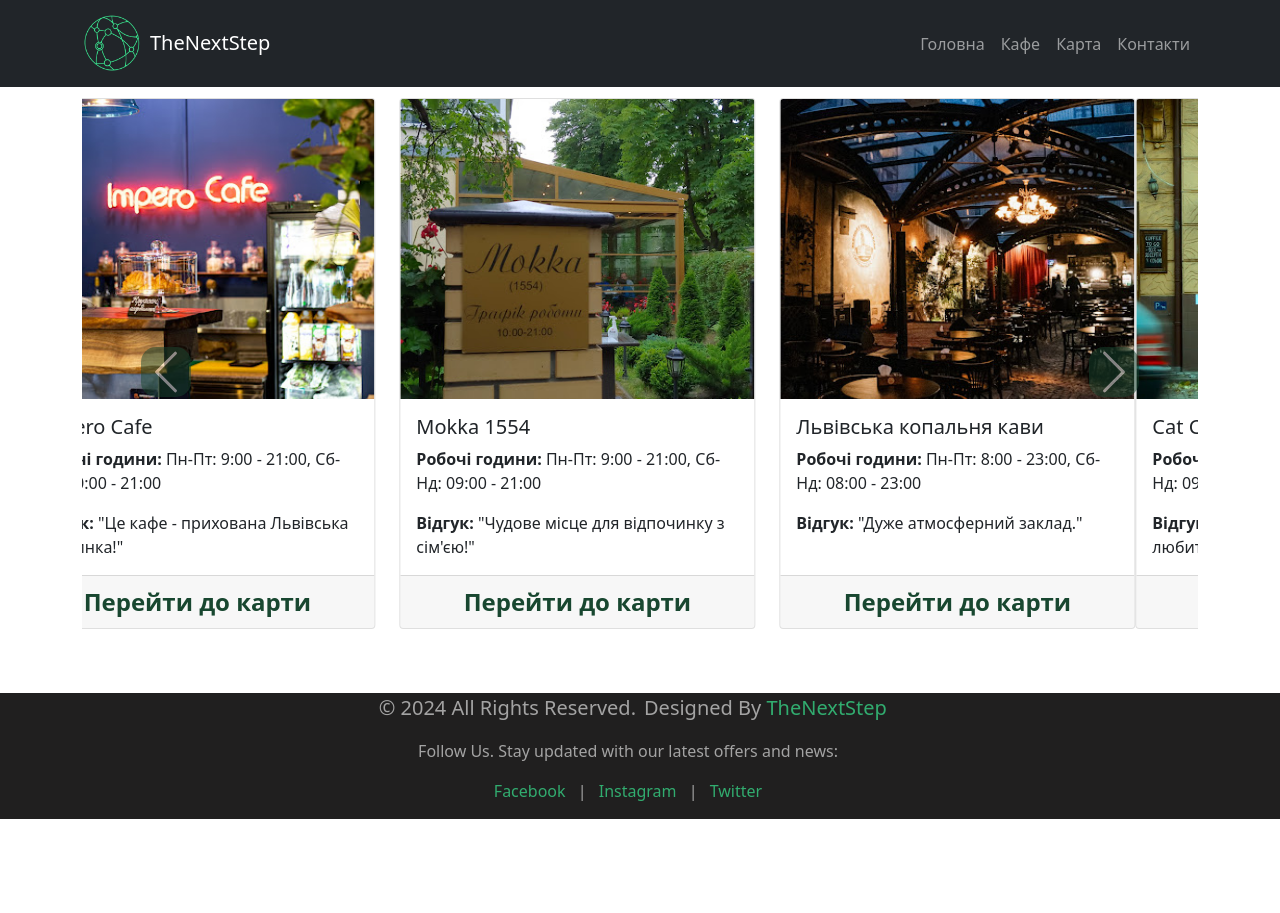
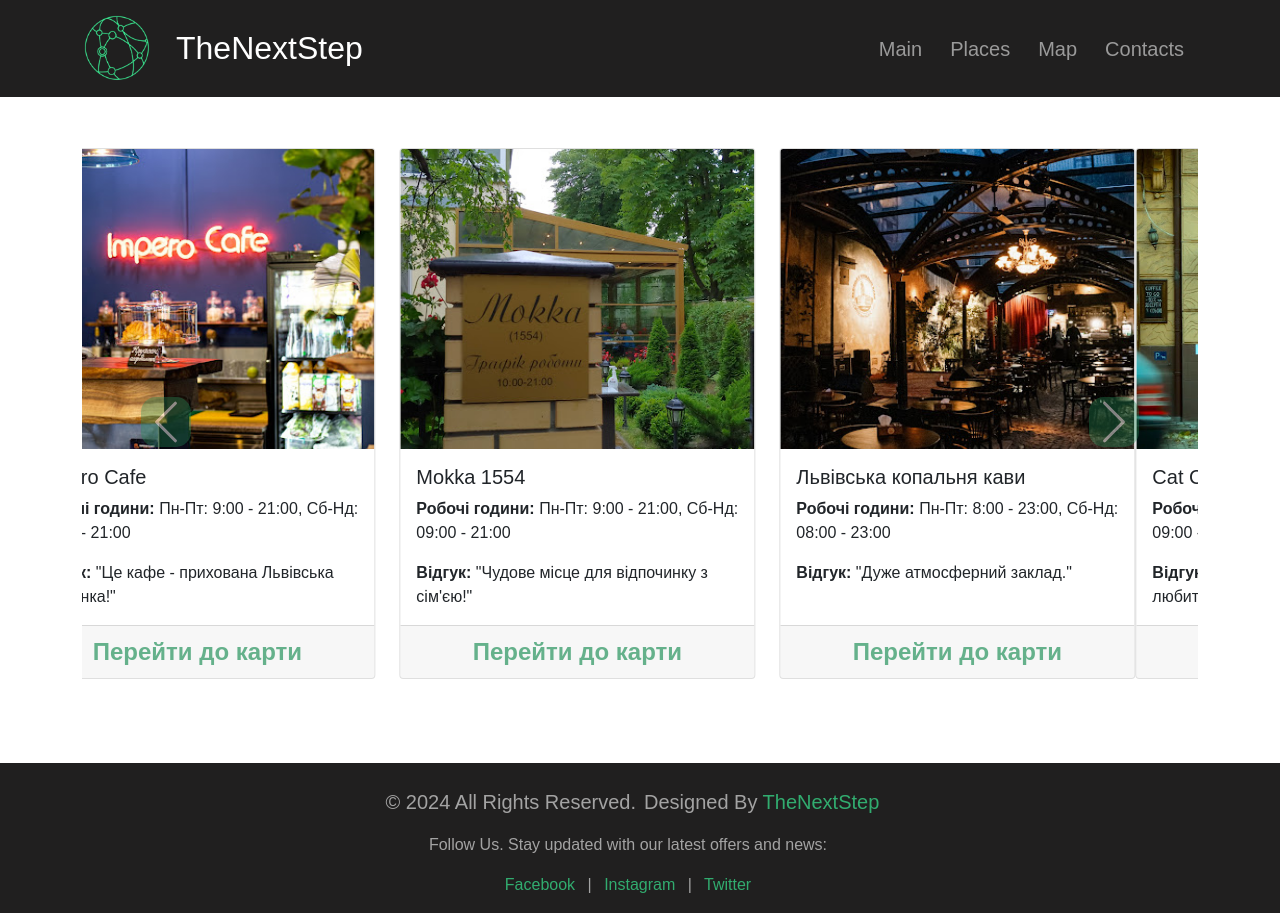
Before and after one commit to Flariii/TheNextStep_website, a website: page public/index.html in a window 1280 px wide. Before the commit the page ends 819 px from the top, so only its background shows below. Drawn offline with nearby package versions, Linux system fonts and the light colour scheme.

Commit message:
add corrections to header

```diff
--- a/public/index.html
+++ b/public/index.html
@@ -9,39 +9,51 @@
     <link rel="stylesheet" href="styles.css">
 </head>
 <body>
-    <div class="wrapper">
-        <nav class="navbar navbar-expand-lg navbar-dark bg-dark fixed-top ">
-            <div class="container">
-                <!-- Логотип -->
-                <span class="navbar-brand  d-flex align-items-center">
-                    <img src="images/logo.png" alt="Логотип" width="60"  class="d-inline-block align-text-top me-2">
-                    TheNextStep</span>
+    <div class="wrapper d-flex flex-column">
 
-                <!-- Кнопка для мобільного меню -->
-                <button class="navbar-toggler" type="button" data-bs-toggle="collapse" data-bs-target="#navbarNav" aria-controls="navbarNav" aria-expanded="false" aria-label="Toggle navigation">
+        <header class="header-navbar">
+            <nav class="navbar navbar-expand-lg navbar-dark fixed-top ">
+                <div class="container fs-5">
+                    <!-- logo -->
+                    <div class="navbar-brand d-flex align-items-center">
+                        <img src="images/green_logo.png" alt="Логотип" class="d-inline-block align-text-top me-4" style="width: 70px;">
+                        <span class="fs-2 text-sm-center">TheNextStep</span>
+                    </div>
+
+                    <!-- mobile menu button -->
+                    <button class="navbar-toggler"
+                        type="button"
+                        data-bs-toggle="collapse"
+                        data-bs-target="#navbar"
+                        aria-controls="navbar"
+                        aria-expanded="false"
+                        aria-label="Toggle navigation"
+                    >
                         <span class="navbar-toggler-icon"></span>
                     </button>
 
-                <!-- Навігаційні посилання -->
-                <div class="collapse navbar-collapse" id="navbarNav">
+                    <!-- navbar links -->
+                    <div class="collapse navbar-collapse" id="navbar">
                         <ul class="navbar-nav ms-auto">
                             <li class="nav-item">
-                            <a class="nav-link" href="#top">Головна</a>
+                                <a class="nav-link" href="#top">Main</a>
                             </li>
                             <li class="nav-item">
-                            <a class="nav-link" href="#card">Кафе</a>
+                                <a class="nav-link" href="#card">Places</a>
                             </li>
                             <li class="nav-item">
-                            <a class="nav-link" href="#map">Карта</a>
+                                <a class="nav-link" href="#map">Map</a>
                             </li>
                             <li class="nav-item">
-                            <a class="nav-link" href="#contact">Контакти</a>
+                                <a class="nav-link" href="#contact">Contacts</a>
                             </li>
                         </ul>
                     </div>
                 </div>
             </nav>
+        </header>
 
+        <main class="flex-grow-1">
             <div id="card" class="container mt-5">
                 <div id="cardCarousel" class="carousel slide d-none d-md-block" data-bs-ride="carousel">
                     <div class="carousel-inner">
@@ -141,7 +153,7 @@
                         </div>
                     </div>
 
-                <!-- Кнопки для навігації -->
+                    <!-- slider navigation buttons -->
                     <button class="carousel-control-prev" type="button" data-bs-target="#cardCarousel" data-bs-slide="prev">
                         <span class="carousel-control-prev-icon" aria-hidden="true"></span>
                         <span class="visually-hidden">Previous</span>
@@ -244,6 +256,7 @@
             <div class="container map-container mt-5">
                 <div id="map"></div>
             </div>
+        </main>
 
         <footer id="contact" class="footer" style="background-color: #201f1f; color: #e3e3e3ac; margin-top: 20px;">
             <div class="container-fluid">
--- a/public/script.js
+++ /dev/null
@@ -1,29 +0,0 @@
-
-    // Ініціалізація карти
-    var map = L.map('map').setView([49.8397, 24.0297], 13); // Початкова позиція, наприклад, Львів
-
-    // Додаємо OSM шар карти
-    L.tileLayer('https://{s}.tile.openstreetmap.org/{z}/{x}/{y}.png', {
-        maxZoom: 18,
-        attribution: '© OpenStreetMap'
-    }).addTo(map);
-
-    // Створюємо мітки та зберігаємо їх в об'єкті
-    var markers = {
-        'marker1': L.marker([49.83098666231625, 23.98874194574129]).addTo(map).bindPopup('Impero Cafe'),
-        'marker2': L.marker([49.82740, 23.99807]).addTo(map).bindPopup('Mokka 1554'),
-        'marker3': L.marker([49.84172, 24.03280]).addTo(map).bindPopup('Львівська копальня кави'),
-        'marker4': L.marker([49.84173, 24.02347]).addTo(map).bindPopup('Cate Cafe'),
-        'marker5': L.marker([49.84363, 24.03216]).addTo(map).bindPopup('Tante Sophie Càfe Escargot'),
-        'marker6': L.marker([49.84161, 24.03012]).addTo(map).bindPopup('На бамбетлі')
-    };
-
-    // Функція для фокусування на мітці при натисканні на посилання
-    function focusOnMarker(markerId) {
-        var marker = markers[markerId];
-        if (marker) {
-            map.setView(marker.getLatLng(), 15); // Змінює масштаб і фокусується на мітці
-            marker.openPopup(); // Відкриває підказку з інформацією про мітку
-        }
-        document.getElementById('map').scrollIntoView({ behavior: 'smooth' });
-    }
--- a/public/styles.css
+++ b/public/styles.css
@@ -1,21 +1,24 @@
-body {
-    padding-top: 50px;
+* {
+    padding: 0px;
+    margin: 0px;
+    box-sizing: border-box;
+    font-family: Arial;
 }
 
-.logo {
-    height: 5px;
-    width: 12px;
-    filter: brightness(0.65);
+.header-navbar {
+    margin-bottom: 100px;
 }
 
-.marker {
-    cursor: pointer;
+.header-navbar .navbar {
+    background-color: #201f1f;
+    color: #e3e3e3;
 }
 
 .navbar-nav .nav-link {
-    transition: color 0.3s ease, border-bottom 0.3s ease;
     border-bottom: 2px solid transparent;
     padding-bottom: 5px;
+    margin: 0px 6px;
+    transition: color 0.3s ease, border-bottom 0.3s ease;
 }
 
 .navbar-nav .nav-link:hover {
@@ -24,8 +27,8 @@
 }
 
 .navbar-nav .nav-link.active {
-    color: #22bd6fb3;
-    border-bottom: 2px solid #22bd6fb3;
+    color: #27935db3;
+    border-bottom: 2px solid #27935db3;
 }
 
 .card {
@@ -48,20 +51,20 @@
     object-fit: cover;
 }
 
-.cafe:hover {
-    color: #39e891b3;
-}
-
 .cafe {
     font-weight: bold;
-    color: #184730;
+    color: #27935db3;
     font-size: 1.5rem;
     text-decoration: none;
 }
 
+.cafe:hover {
+    color: #143826b3;
+}
+
 .carousel-control-prev-icon,
 .carousel-control-next-icon {
-    background-color: #184730;
+    background-color: #27935db3;
     width: 50px;
     height: 50px;
     border-radius: 30%;
@@ -77,7 +80,7 @@
     }
 }
 
-@media (max-width: 768px) {
+/* @media (max-width: 768px) {
     .card {
         height: 477px;
     }
@@ -90,4 +93,4 @@
     .card-body {
         overflow-y: auto;
     }
-}
+} */
```
Lines whose indentation alone changed are shown as unchanged.
